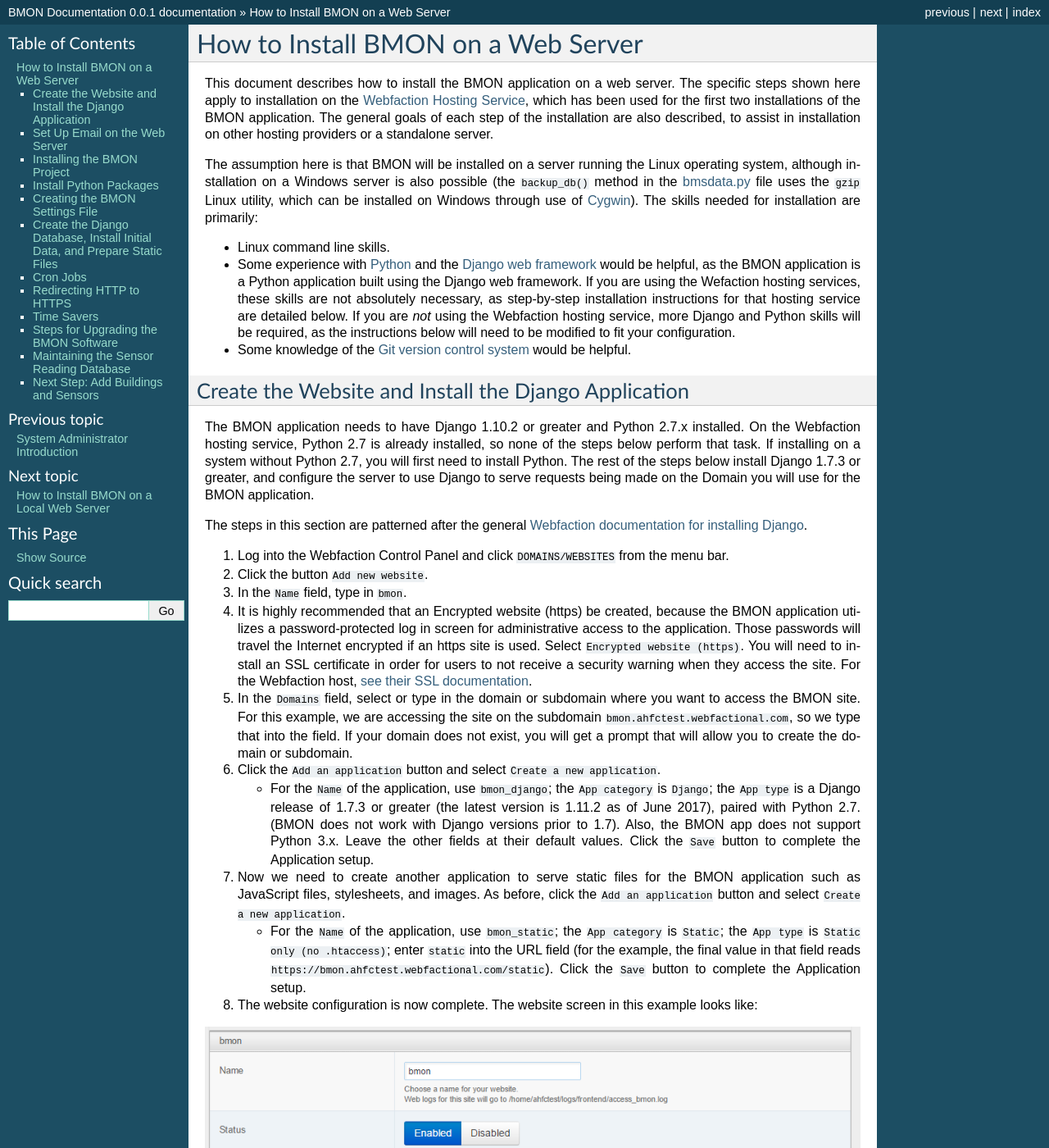
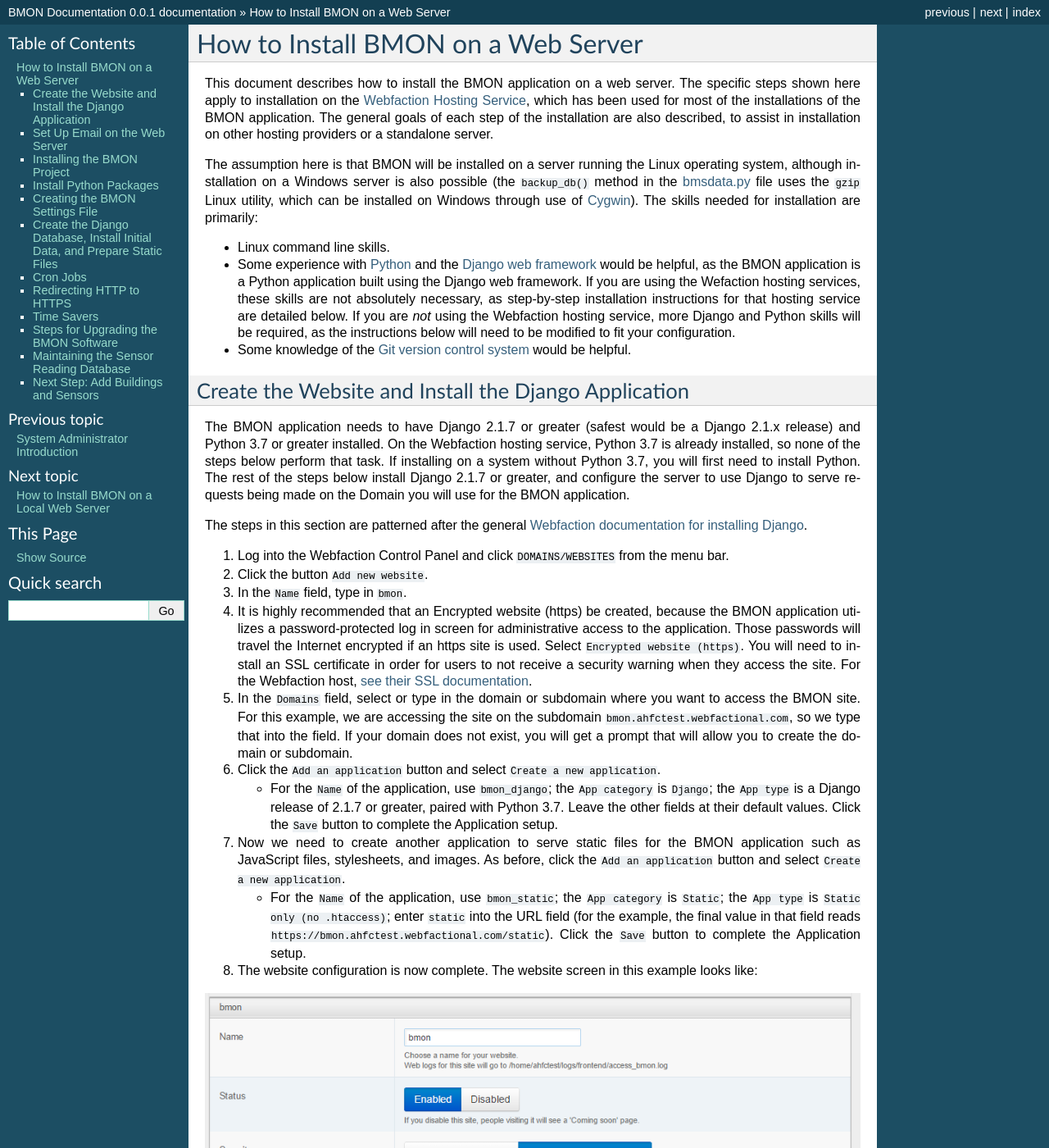
Before and after one commit to alanmitchell/bmon, a Sphinx documentation site: the page built from docs/source/how-to-install-BMON-on-a-web-server.rst, in a window 1280 px wide and 1400 px high. Shown: the whole window at 82% size. Built offline with Sphinx 7.4.7, drawn with Linux system fonts in a browser that asks for light colours; some of the changed text lies outside the part shown.

Commit message:
Update docs for Python 3 implementation.

```diff
--- a/docs/source/how-to-install-BMON-on-a-web-server.rst
+++ b/docs/source/how-to-install-BMON-on-a-web-server.rst
@@ -6,7 +6,7 @@
 This document describes how to install the BMON application on a web
 server. The specific steps shown here apply to installation on the
 `Webfaction Hosting Service <https://www.webfaction.com/>`_, which has
-been used for the first two installations of the BMON application. The
+been used for most of the installations of the BMON application. The
 general goals of each step of the installation are also described, to
 assist in installation on other hosting providers or a standalone server.
 
@@ -33,11 +33,12 @@
 Create the Website and Install the Django Application
 -----------------------------------------------------
 
-The BMON application needs to have Django 1.10.2 or greater and Python 2.7.x
-installed. On the Webfaction hosting service, Python 2.7 is already
+The BMON application needs to have Django 2.1.7 or greater (safest would be
+a Django 2.1.x release) and Python 3.7
+or greater installed. On the Webfaction hosting service, Python 3.7 is already
 installed, so none of the steps below perform that task. If installing
-on a system without Python 2.7, you will first need to install Python.
-The rest of the steps below install Django 1.7.3 or greater, and configure the
+on a system without Python 3.7, you will first need to install Python.
+The rest of the steps below install Django 2.1.7 or greater, and configure the
 server to use Django to serve requests being made on the Domain you will
 use for the BMON application.
 
@@ -72,10 +73,8 @@
 
    *  For the ``Name`` of the application, use ``bmon_django``; the
       ``App category`` is ``Django``; the ``App type`` is a Django
-      release of 1.7.3 or greater (the latest version is 1.11.2 as of June 2017),
-      paired with Python 2.7. (BMON does
-      not work with Django versions prior to 1.7). Also, the BMON app
-      does not support Python 3.x. Leave the other fields at their default
+      release of 2.1.7 or greater,
+      paired with Python 3.7. Leave the other fields at their default
       values. Click the ``Save`` button to complete the Application
       setup.
 
@@ -162,22 +161,18 @@
 -----------------------
 
 The BMON application uses some code libraries that do not come with
-Python. In this section, these libraries will be installed with a
-special script that works with the Webfaction hosting service. If you
-are using a different service, look at the contents of the
-``install_packages.sh`` script and the ``requirements.txt`` file located
-in the ``$HOME/webapps/bmon_django/bmon`` directory to see which Python
-packages are required, and then install as appropriate for your system.
+Python. In this section, these libraries will be installed with Python's
+pip package manager using a requirements.txt file that lists the required
+packages.
 
 For installing on Webfaction, first change into the BMON directory,
-``cd $HOME/webapps/bmon_django/bmon``, and then run the following shell
-script that is in that directory:
+``cd $HOME/webapps/bmon_django/bmon``, and then run the following command:
 
 ::
 
-    ./install_packages.sh
+    pip3.7 install --user -r requirements.txt
 
-This script can take a few minutes to complete. There is some chance the
+This command can take a few minutes to complete. There is some chance the
 installation process will be killed due to excessive memory usage
 (probably while installing the ``pandas`` package, and you will receive
 an email to that effect from Webfaction. The email will contain a link
@@ -274,10 +269,13 @@
 
 This cron job:
 
-* creates calculated reading values and stores Internet weather data in the reading database every half hour
+* creates calculated reading values and stores Internet weather data in
+  the reading database every half hour
 * checks for active Alert Conditions every five minutes
 * runs any Periodic Scripts that been configured in the BMON system
-* creates a daily status line in the log file indicating how many sensor readings were stored in the database during the past day (viewable by browsing to ``<Domain URL>/show_log``)
+* creates a daily status line in the log file indicating how many sensor
+  readings were stored in the database during the past day (viewable by
+  browsing to ``<Domain URL>/show_log``)
 * creates a backup of the main Django database every day, and
 * creates a backup of the reading database every three days
 
```
Also changed, not shown: other parts of docs/source/how-to-install-BMON-on-a-web-server.rst (+11 -0 lines), docs/source/system-administrator-introduction.rst (+5 -3 lines).
